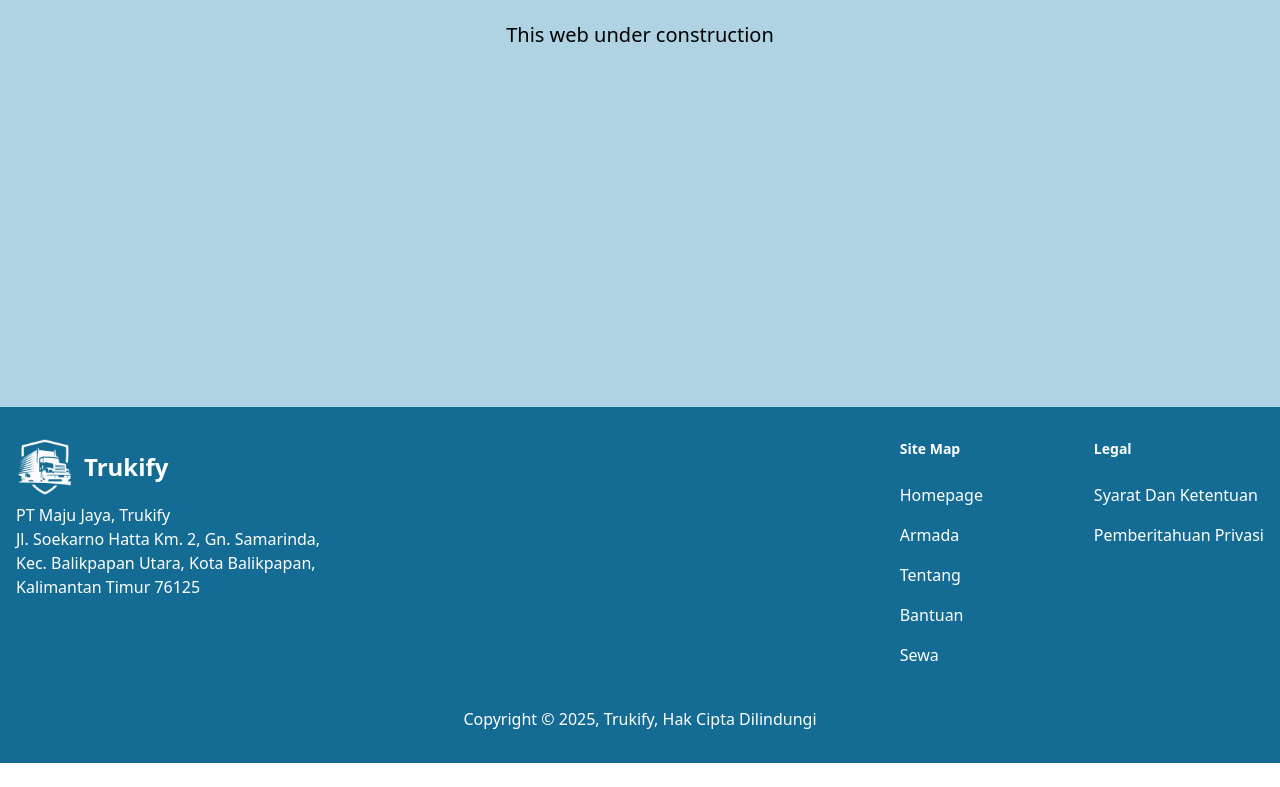
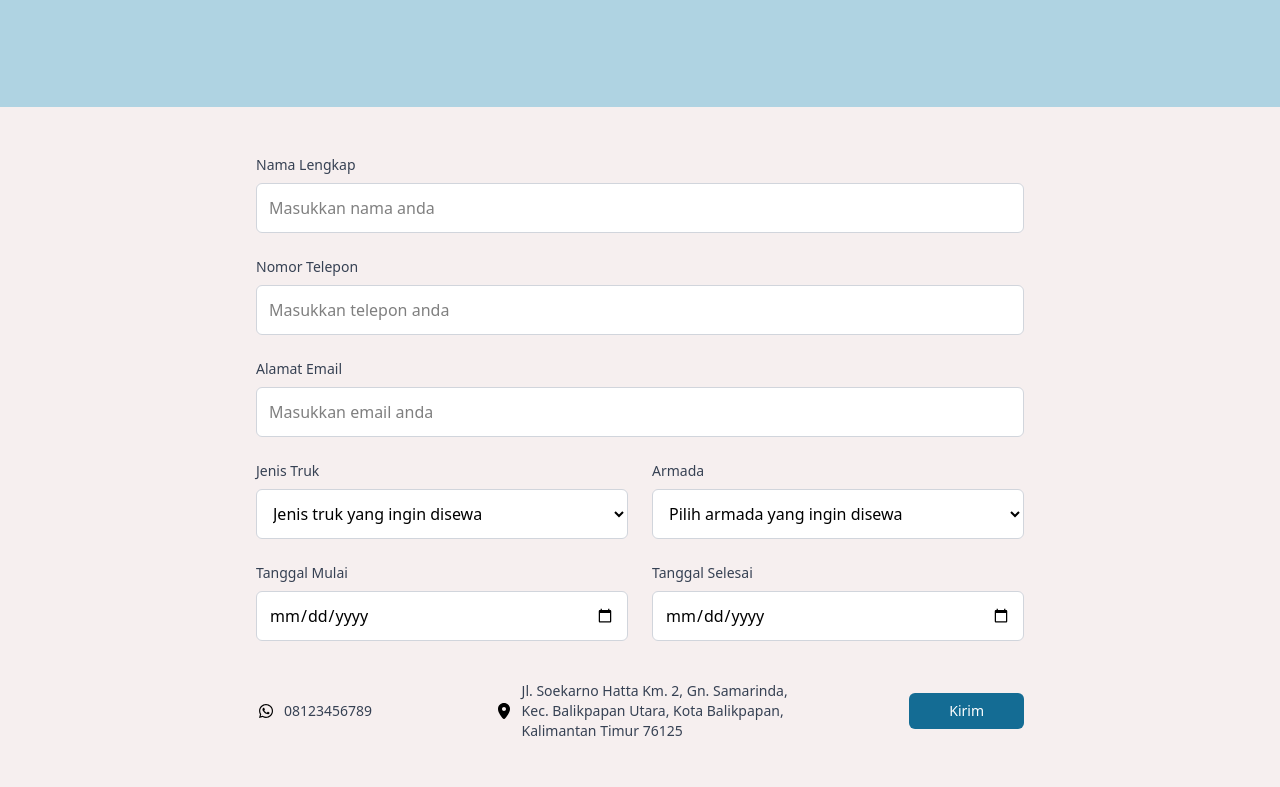
Before and after one commit to daedara007/trukify-project, a Vue app: page /sewa in a window 1280 px wide. Shown: the part 393-1180 px from the top of the page. Before the commit the page ends 1156 px from the top, so only its background shows below. Built offline with nearby package versions, Linux system fonts and the light colour scheme.

Commit message:
sewa and armada progres

```diff
--- a/src/components/CTA.vue
+++ b/src/components/CTA.vue
@@ -1,6 +1,6 @@
 <template>
 <section class="bg-[#F6F1F1] p-8 lg:p-15">
-    <div class="py-8 px-4 mx-auto max-w-7xl sm:py-16 lg:px-6">
+    <div class="py-8 px-4 flex flex-col mx-auto max-w-7xl sm:py-16 lg:px-6">
         <div class="mx-auto max-w-screen-sm text-center">
             <h2 class="mb-4 text-3xl tracking-tight font-extrabold leading-tight text-black text">Siap Mengoptimalkan Kebutuhan Anda?</h2>
             <button class="bg-[#146C94] text-2xl text-white outline-solid rounded-xs h-14 w-60 mt-10"><a href="/sewa">Sewa Sekarang</a></button>
--- /dev/null
+++ b/src/components/FormSewa.vue
@@ -0,0 +1,106 @@
+<template>
+  <div class="w-full bg-[#F6EFEF] py-12 px-4">
+    <div class="max-w-3xl mx-auto">
+
+      <!-- Nama Lengkap -->
+      <div class="mb-6">
+        <label class="block text-sm font-medium text-gray-700 mb-2">Nama Lengkap</label>
+        <input
+          type="text"
+          class="w-full p-3 rounded-md bg-white border border-gray-300 focus:border-gray-500 focus:outline-none"
+          placeholder="Masukkan nama anda"
+        />
+      </div>
+
+      <!-- Nomor Telepon -->
+      <div class="mb-6">
+        <label class="block text-sm font-medium text-gray-700 mb-2">Nomor Telepon</label>
+        <input
+          type="text"
+          class="w-full p-3 rounded-md bg-white border border-gray-300 focus:border-gray-500 focus:outline-none"
+          placeholder="Masukkan telepon anda"
+        />
+      </div>
+
+      <!-- Alamat Email -->
+      <div class="mb-6">
+        <label class="block text-sm font-medium text-gray-700 mb-2">Alamat Email</label>
+        <input
+          type="email"
+          class="w-full p-3 rounded-md bg-white border border-gray-300 focus:border-gray-500 focus:outline-none"
+          placeholder="Masukkan email anda"
+        />
+      </div>
+
+      <!-- Row: Jenis Truk & Armada -->
+      <div class="grid grid-cols-1 md:grid-cols-2 gap-6 mb-6">
+        <div>
+          <label class="block text-sm font-medium text-gray-700 mb-2">Jenis Truk</label>
+          <select
+            class="w-full p-3 rounded-md bg-white border border-gray-300 focus:border-gray-500 focus:outline-none"
+          >
+            <option>Jenis truk yang ingin disewa</option>
+          </select>
+        </div>
+
+        <div>
+          <label class="block text-sm font-medium text-gray-700 mb-2">Armada</label>
+          <select
+            class="w-full p-3 rounded-md bg-white border border-gray-300 focus:border-gray-500 focus:outline-none"
+          >
+            <option>Pilih armada yang ingin disewa</option>
+          </select>
+        </div>
+      </div>
+
+      <!-- Row: Tanggal Mulai & Tanggal Selesai -->
+      <div class="grid grid-cols-1 md:grid-cols-2 gap-6 mb-10">
+        <div>
+          <label class="block text-sm font-medium text-gray-700 mb-2">Tanggal Mulai</label>
+          <input
+            type="date"
+            class="w-full p-3 rounded-md bg-white border border-gray-300 focus:border-gray-500 focus:outline-none"
+          />
+        </div>
+
+        <div>
+          <label class="block text-sm font-medium text-gray-700 mb-2">Tanggal Selesai</label>
+          <input
+            type="date"
+            class="w-full p-3 rounded-md bg-white border border-gray-300 focus:border-gray-500 focus:outline-none"
+          />
+        </div>
+      </div>
+
+      <!-- Footer Section -->
+      <div class="flex flex-col md:flex-row md:items-center justify-between text-gray-700 text-sm gap-6">
+
+        <!-- WA -->
+        <div class="flex items-center gap-2">
+          <svg class="w-5 h-5" xmlns="http://www.w3.org/2000/svg" viewBox="0 0 640 640"><path fill="#000000" d="M476.9 161.1C435 119.1 379.2 96 319.9 96C197.5 96 97.9 195.6 97.9 318C97.9 357.1 108.1 395.3 127.5 429L96 544L213.7 513.1C246.1 530.8 282.6 540.1 319.8 540.1L319.9 540.1C442.2 540.1 544 440.5 544 318.1C544 258.8 518.8 203.1 476.9 161.1zM319.9 502.7C286.7 502.7 254.2 493.8 225.9 477L219.2 473L149.4 491.3L168 423.2L163.6 416.2C145.1 386.8 135.4 352.9 135.4 318C135.4 216.3 218.2 133.5 320 133.5C369.3 133.5 415.6 152.7 450.4 187.6C485.2 222.5 506.6 268.8 506.5 318.1C506.5 419.9 421.6 502.7 319.9 502.7zM421.1 364.5C415.6 361.7 388.3 348.3 383.2 346.5C378.1 344.6 374.4 343.7 370.7 349.3C367 354.9 356.4 367.3 353.1 371.1C349.9 374.8 346.6 375.3 341.1 372.5C308.5 356.2 287.1 343.4 265.6 306.5C259.9 296.7 271.3 297.4 281.9 276.2C283.7 272.5 282.8 269.3 281.4 266.5C280 263.7 268.9 236.4 264.3 225.3C259.8 214.5 255.2 216 251.8 215.8C248.6 215.6 244.9 215.6 241.2 215.6C237.5 215.6 231.5 217 226.4 222.5C221.3 228.1 207 241.5 207 268.8C207 296.1 226.9 322.5 229.6 326.2C232.4 329.9 268.7 385.9 324.4 410C359.6 425.2 373.4 426.5 391 423.9C401.7 422.3 423.8 410.5 428.4 397.5C433 384.5 433 373.4 431.6 371.1C430.3 368.6 426.6 367.2 421.1 364.5z"/></svg>
+          <span>08123456789</span>
+        </div>
+
+        <!-- Lokasi -->
+        <div class="flex items-center gap-2 text-center md:text-left">
+          <svg class="w-5 h-5" xmlns="http://www.w3.org/2000/svg" viewBox="0 0 640 640"><path fill="#000000" d="M128 252.6C128 148.4 214 64 320 64C426 64 512 148.4 512 252.6C512 371.9 391.8 514.9 341.6 569.4C329.8 582.2 310.1 582.2 298.3 569.4C248.1 514.9 127.9 371.9 127.9 252.6zM320 320C355.3 320 384 291.3 384 256C384 220.7 355.3 192 320 192C284.7 192 256 220.7 256 256C256 291.3 284.7 320 320 320z"/></svg>
+          <span>
+            Jl. Soekarno Hatta Km. 2, Gn. Samarinda,<br />
+            Kec. Balikpapan Utara, Kota Balikpapan,<br />
+            Kalimantan Timur 76125
+          </span>
+        </div>
+
+        <!-- Submit Button -->
+        <div>
+          <button
+            class="bg-[#146C94] text-white px-10 py-2 rounded-md hover:bg-[#12597A]">
+            Kirim
+          </button>
+        </div>
+
+      </div>
+
+    </div>
+  </div>
+</template>
--- a/src/components/HeroPlaceholder.vue
+++ b/src/components/HeroPlaceholder.vue
@@ -1,8 +1,8 @@
 <template>
-<div class="text-black font-montserrat w-full min-h-screen bg-[#AFD3E2] flex flex-col justify-center items-center text-center p-4">
-    <div>
-        <h1 class="text-3xl md:text-4xl font-bold mb-4">Placeholder</h1>
-        <p class="text-lg md:text-xl">This web under construction</p>
+    <div class="text-black font-montserrat w-full min-h-screen bg-[#AFD3E2] flex flex-col justify-center items-center text-center p-4">
+        <div>
+            <h1 class="text-3xl md:text-4xl font-bold mb-4">Placeholder ajsldkjsaljkfd lksjdflksjdflk sdakljfaksdf</h1>
+            <p class="text-lg md:text-xl">This web under construction</p>
+        </div>
     </div>
-</div>
 </template>
--- /dev/null
+++ b/src/components/HeroSewa.vue
@@ -0,0 +1,6 @@
+<template>
+    <div class="bg-[#AFD3E2] flex flex-col py-40 p-4 items-center justify-center text-center">
+        <div><h1 class="text-4xl md:text-3xl font-bold">Formulir Pengajuan Sewa</h1></div>
+        <div><p class="text-lg md:text-xl mt-15 lg:ml-45 lg:mr-45">Siap untuk memulai penyewaan Anda? Lengkapi formulir di bawah ini dan tim operasional kami akan segera menghubungi Anda melalui WhatsApp atau telepon untuk konfirmasi jadwal dan penawaran harga terbaik.</p></div>
+    </div>
+</template>
--- a/src/components/Navbar.vue
+++ b/src/components/Navbar.vue
@@ -26,7 +26,7 @@ const isOpen = ref(false);
       </svg>
     </button>
     <div class="hidden w-full lg:block lg:w-auto space-x-6 text-white font-extralight" id="navbar-default">
-      <ul class="font-medium flex flex-col p-4 lg:p-0 mt-4 bg-neutral-secondary-soft lg:flex-row lg:space-x-8 rtl:space-x-reverse lg:mt-0 lg:border-0 lg:bg-neutral-primary xl:space-y-0 space-y-4">
+      <ul class="font-medium flex flex-col p-4 lg:p-0 mt-4 bg-neutral-secondary-soft lg:flex-row lg:space-x-8 rtl:space-x-reverse lg:mt-0 lg:border-0 lg:bg-neutral-primary lg:space-y-0 space-y-4">
         <li>
           <a href="/armada" class="block py-2 px-3 bg-brand rounded lg:bg-transparent lg:text-fg-brand lg:p-0">Armada</a>
         </li>
--- /dev/null
+++ b/src/components/PageArmada.vue
@@ -0,0 +1,17 @@
+<script setup>
+import Navbar from './Navbar.vue';
+import Footer from './Footer.vue';
+</script>
+
+<template>
+    <Navbar/>
+    <div class="max-w-6xl mx-auto py-16 px-4 lg:px-6 font-sans">
+      <h1 class="text-4xl md:text-5xl font-bold text-gray-800 mb-8 text-center py-20">Armada Kami</h1>
+      <p class="text-lg text-gray-600 mb-6 text-center">
+        Jelajahi berbagai jenis armada truk yang kami sediakan untuk memenuhi kebutuhan pengiriman Anda.
+        Dari truk kecil hingga besar, kami memiliki solusi yang tepat untuk setiap jenis barang dan jarak pengiriman.
+      </p>
+      <!-- Tambahkan konten armada di sini -->
+    </div>
+    <Footer/>
+</template>
--- /dev/null
+++ b/src/components/PageSewa.vue
@@ -0,0 +1,13 @@
+<script setup>
+import Navbar from './Navbar.vue';
+import HeroSewa from './HeroSewa.vue';
+import FormSewa from './FormSewa.vue';
+import Footer from './Footer.vue';
+</script>
+
+<template>
+    <Navbar />
+    <HeroSewa />
+    <FormSewa />
+    <Footer />
+</template>
--- a/src/components/ShowcaseHome.vue
+++ b/src/components/ShowcaseHome.vue
@@ -4,7 +4,7 @@
 
       <h2 class="text-center text-3xl lg:text-4xl font-bold text-gray-900 mb-16">Armada Yang Memenuhi Kebutuhan Anda</h2>
 
-      <div class="flex lg:grid lg:grid-cols-4 gap-12 overflow-x-auto lg:overflow-visible pb-6">
+      <div class="flex lg:grid lg:grid-cols-4 gap-12 overflow-x-auto lg:overflow-visible pb-6 px-4">
 
         <div v-for="(item, index) in armada" :key="index" class="min-w-[260px] lg:min-w-0 shrink-0 text-center">
 
--- a/src/router/index.js
+++ b/src/router/index.js
@@ -5,16 +5,20 @@ import PageAbout from '../components/PageAbout.vue'
 import PageHelp from '../components/PageHelp.vue'
 import PageTC from '../components/PageTC.vue'
 import PagePrivacy from '../components/PagePrivacy.vue'
+import PageSewa from '../components/PageSewa.vue'
 import Placeholder from '../components/Placeholder.vue'
+import PageArmada from '../components/PageArmada.vue'
 
 const routes = [
   { path: '/', component: PageHome },
-  { path: '/armada', component: Placeholder },
+  // { path: '/armada', component: Placeholder },
   { path: '/tentang', component: PageAbout },
   { path: '/bantuan', component: PageHelp },
   { path: '/sewa', component: Placeholder },
+  { path: '/sewa/', component: PageSewa },
   { path: '/syarat-dan-ketentuan', component: PageTC },
   { path: '/pemberitahuan-privasi', component: PagePrivacy },
+  { path: '/armada', component: PageArmada },
 ]
 
 const router = createRouter({
```
Also changed, not shown: src/components/ShowcaseArmada.vue (added).
